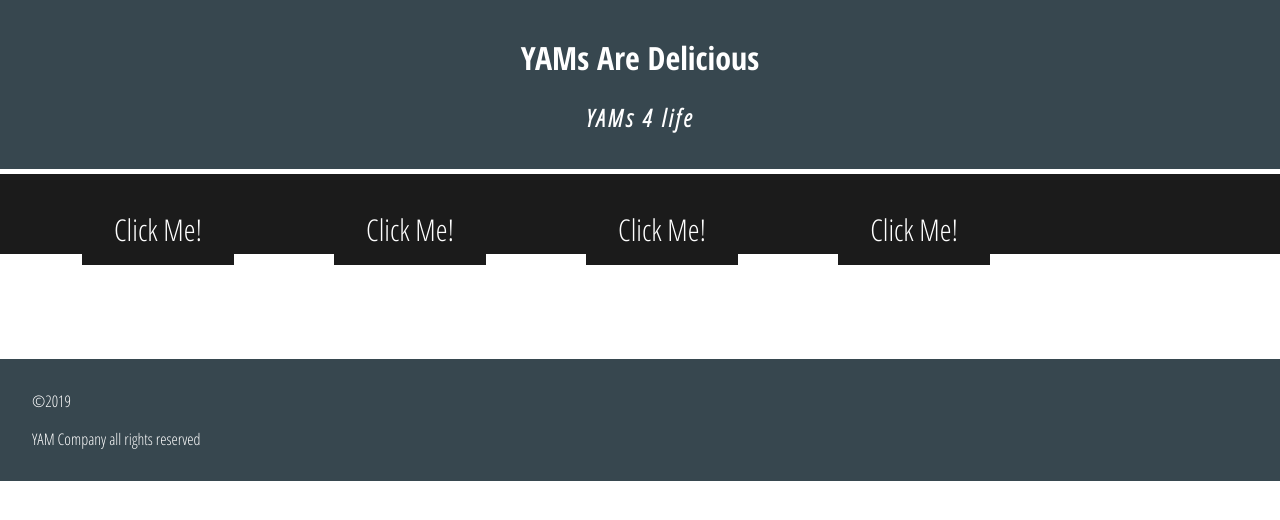
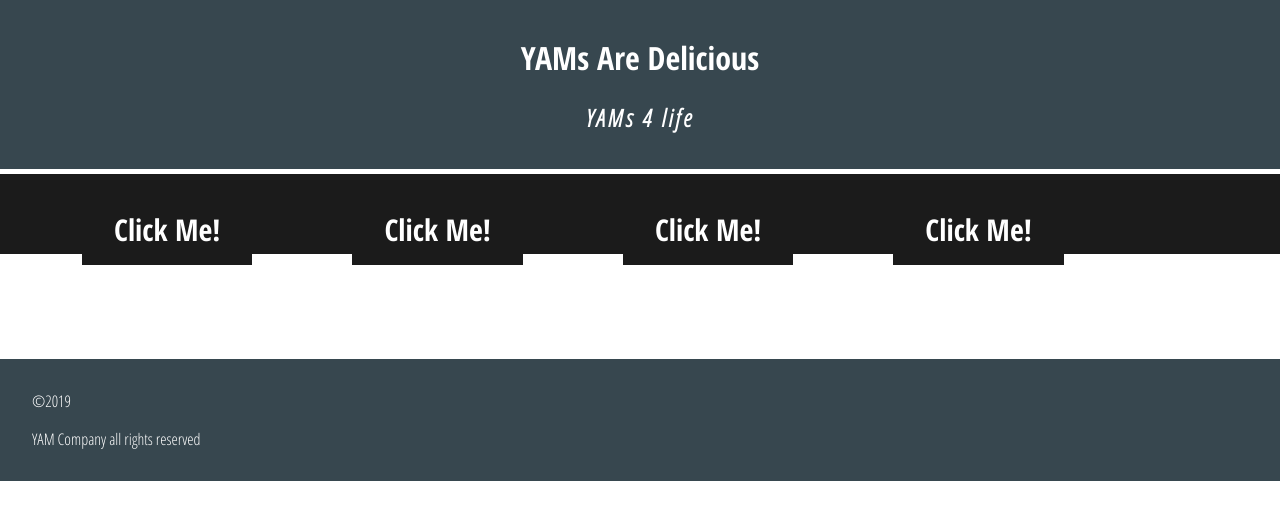
Before and after one commit to yamPerson/yamPerson.github.io, a plain HTML site: page index.html in a window 1280 px wide. Shown: the top 520 px of the page. Drawn offline with Linux system fonts and the light colour scheme.

Commit message:
Update index.html

```diff
--- a/index.html
+++ b/index.html
@@ -14,10 +14,10 @@
     <script src="index.js"></script>
   <section>
     <div class='menu' style="width: 100%; height: 50px;">
-        <button class="button">Click Me!</button>
-        <button class="button">Click Me!</button>
-        <button class="button">Click Me!</button>
-        <button class="button">Click Me!</button>
+        <button class="button"><b>Click Me!</b></button>
+        <button class="button"><b>Click Me!</b></button>
+        <button class="button"><b>Click Me!</b></button>
+        <button class="button"><b>Click Me!</b></button>
     </div>
   </section>
   <footer>
```
